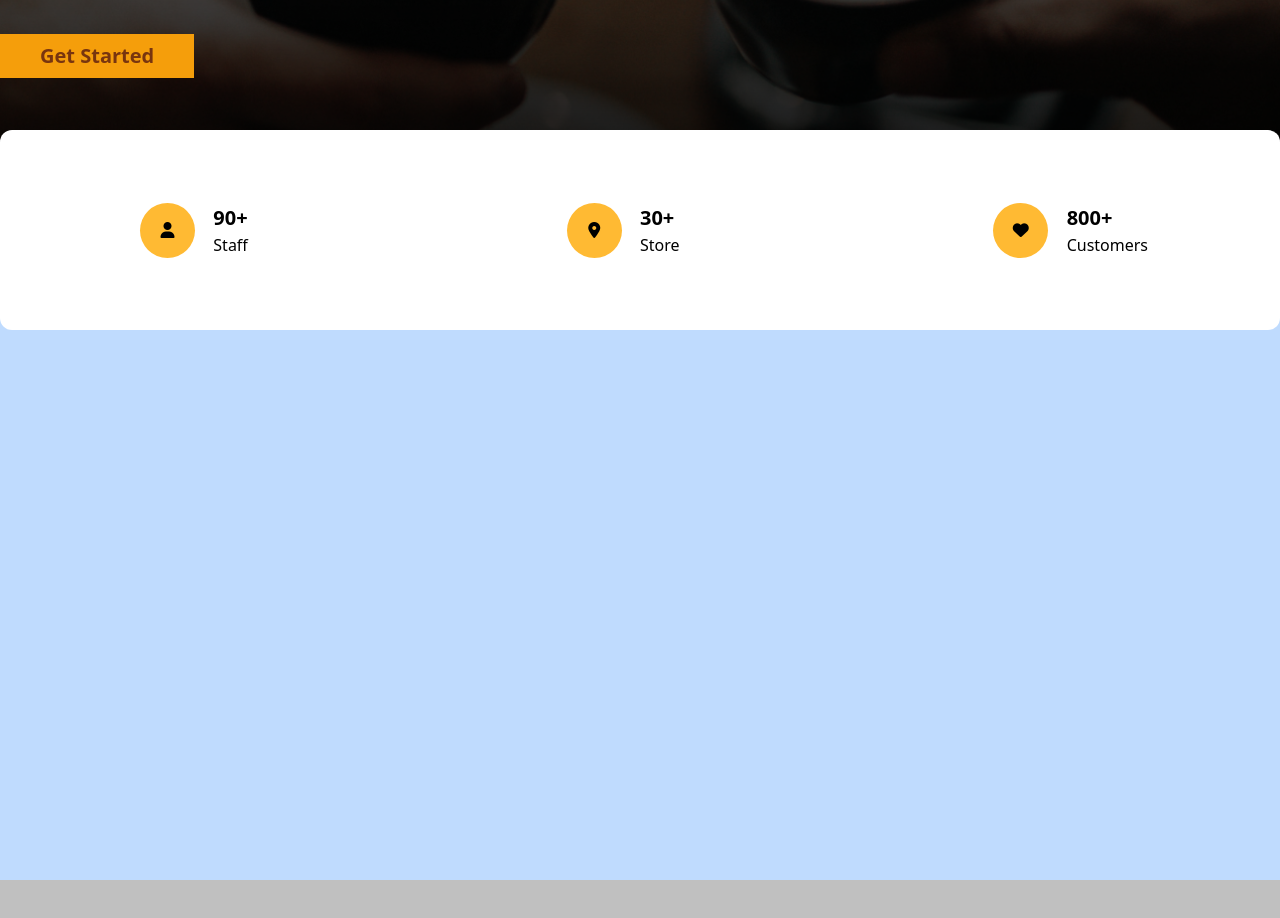
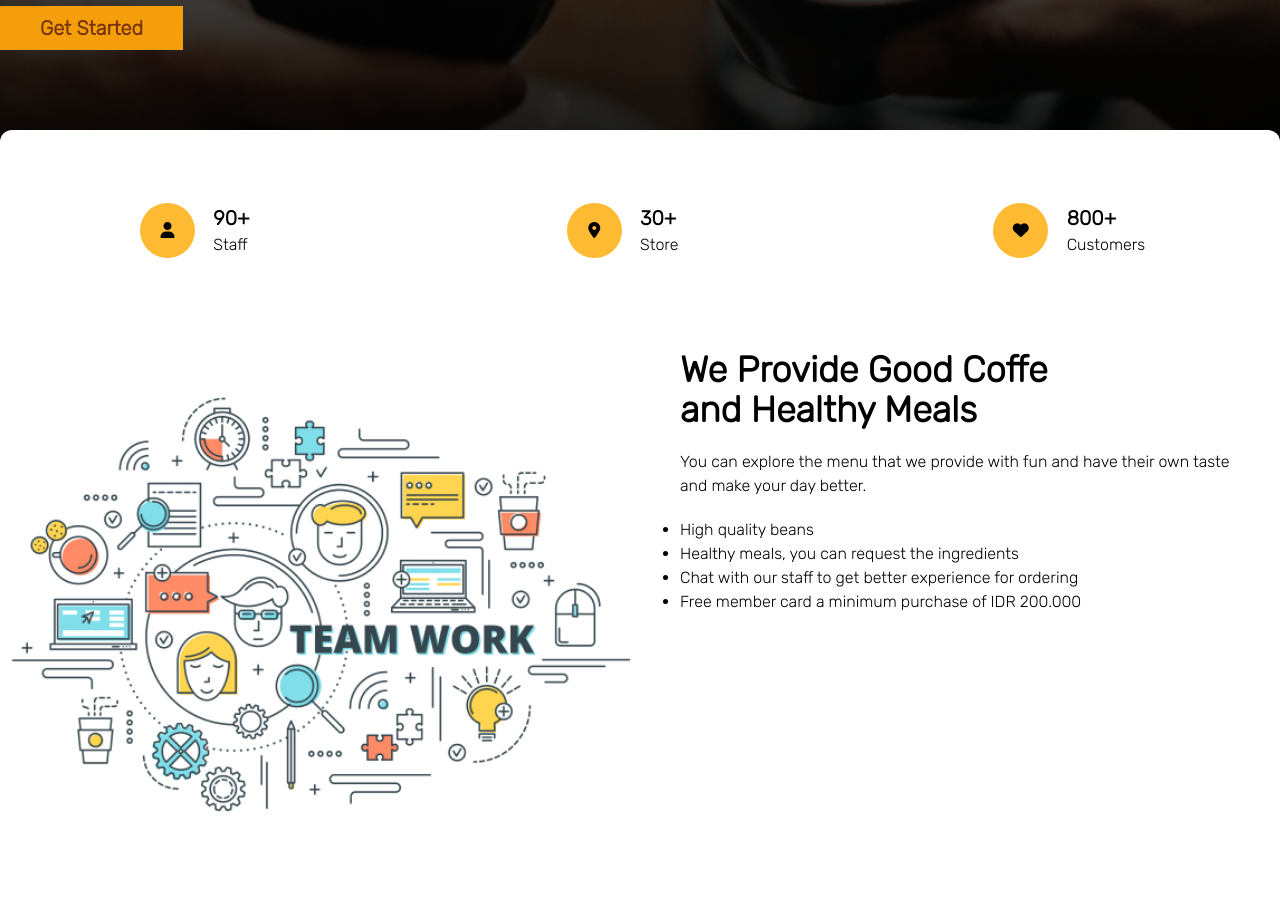
Before and after one commit to ekaadwar/b22-html-slicing, a website: page index.html in a window 1280 px wide. Shown: the part 420-1338 px from the top of the page. Before the commit the page ends 1300 px from the top, so only its background shows below. Drawn offline with nearby package versions, Linux system fonts and the light colour scheme.

Commit message:
make content for advantages section

```diff
--- a/css/style.css
+++ b/css/style.css
@@ -1,10 +1,9 @@
-body {
-  background-color: silver;
+html {
+  font-family: "Rubik", sans-serif;
 }
 
 section {
   height: 650px;
-  padding-top: 80px;
 }
 
 nav button {
@@ -12,6 +11,7 @@ nav button {
 }
 
 .jumbotron {
+  padding-top: 80px;
   background-image: linear-gradient(rgba(255, 0, 0, 0), rgba(0, 0, 0, 1)), url("../img/general/jumbotron.jpg");
   background-size: cover;
   background-position-x: center;
@@ -35,7 +35,7 @@ nav button {
 
 #advantages .report {
   height: 200px;
-  margin-top: -180px;
+  margin-top: -100px;
   width: 100%;
 }
 
--- a/index.html
+++ b/index.html
@@ -8,6 +8,9 @@
     <link href="https://unpkg.com/tailwindcss@^2/dist/tailwind.min.css" rel="stylesheet" />
     <link rel="stylesheet" href="https://cdnjs.cloudflare.com/ajax/libs/font-awesome/4.7.0/css/font-awesome.min.css" />
     <link rel="stylesheet" href="css/style.css" />
+
+    <link rel="preconnect" href="https://fonts.gstatic.com" />
+    <link href="https://fonts.googleapis.com/css2?family=Rubik:wght@300&display=swap" rel="stylesheet" />
 
     <script src="https://kit.fontawesome.com/6c4fda98f4.js" crossorigin="anonymous"></script>
 
@@ -50,8 +53,8 @@
     <!-- akhir section jumbotron -->
 
     <!-- section advantages -->
-    <section id="advantages" class="bg-blue-200">
-      <div class="container mx-auto grid">
+    <section id="advantages">
+      <div class="container mx-auto grid h-full w-full">
         <div class="report bg-white grid grid-cols-3 rounded-xl mx-auto">
           <div class="grid grid-cols-2 self-center">
             <div class="box-advent rounded-full"><i class="fas fa-user"></i></div>
@@ -75,8 +78,29 @@
             </div>
           </div>
         </div>
+        <div class="grid grid-cols-2">
+          <div class="h-full">
+            <img class="w-full self-center" src="img/general/advantages.jpg" alt="Team Work" />
+          </div>
+          <div class="px-10">
+            <div class="self-center">
+              <h1 class="text-4xl font-bold mb-5">We Provide Good Coffe<br />and Healthy Meals</h1>
+              <p class="mb-5">You can explore the menu that we provide with fun and have their own taste and make your day better.</p>
+              <ul class="list-disc">
+                <li>High quality beans</li>
+                <li>Healthy meals, you can request the ingredients</li>
+                <li>Chat with our staff to get better experience for ordering</li>
+                <li>Free member card a minimum purchase of IDR 200.000</li>
+              </ul>
+            </div>
+          </div>
+        </div>
       </div>
     </section>
     <!-- akhir section advantages -->
+
+    <!-- section favorite -->
+    <section id="fevorite"></section>
+    <!-- akhir section favorite -->
   </body>
 </html>
```
Also changed, not shown: dailyStandUp.txt (added, +13 -0 lines), img/general/advantages.jpg (renamed from img/general/35744 1.jpg).
